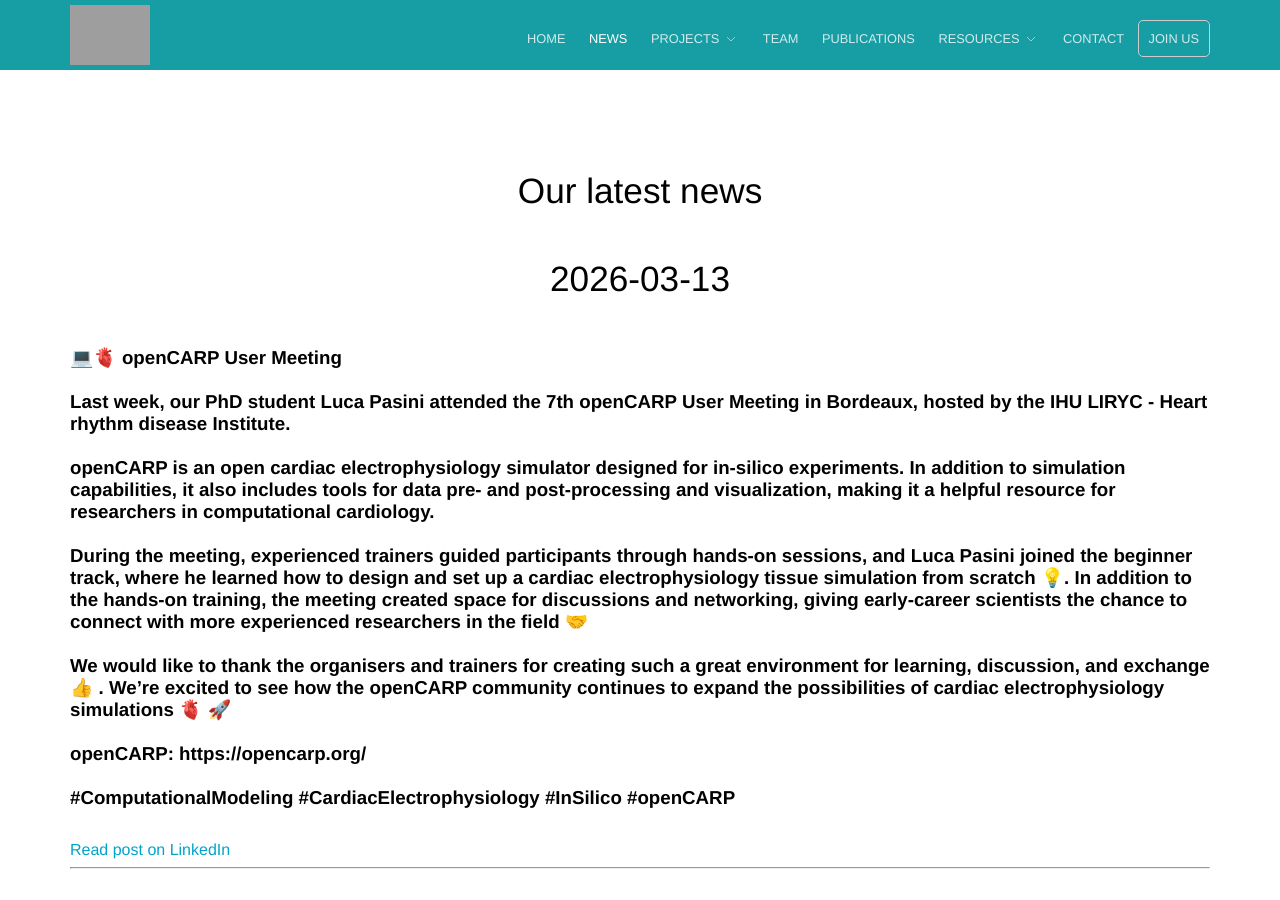
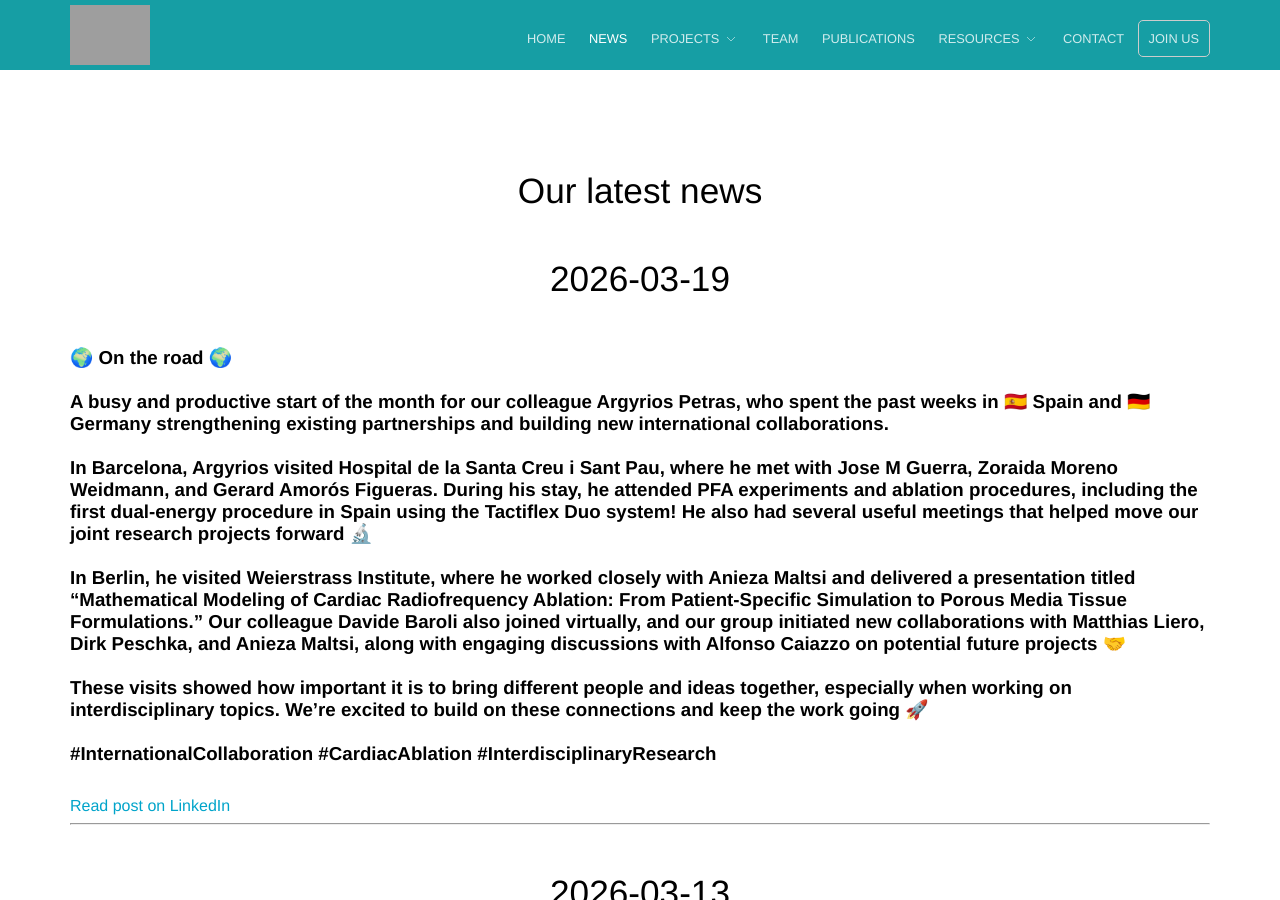
Before and after one commit to linzlabinsilmed/linzlabinsilmed.github.io, a Jekyll site: the page built from news.html, in a window 1280 px wide and 900 px high. Built offline with Jekyll 4.4.1, drawn with Linux system fonts in a browser that asks for light colours; some of the changed text lies outside the part shown; grey boxes are pictures that could not be loaded.

Commit message:
Update LinkedIn feed [auto]

```diff
--- a/_data/linkedin_feed.yml
+++ b/_data/linkedin_feed.yml
@@ -1,3 +1,38 @@
+- title: >-
+    🌍 On the road 🌍
+
+
+
+    A busy and productive start of the month for our colleague Argyrios Petras,
+    who spent the past weeks in 🇪🇸 Spain and 🇩🇪 Germany strengthening
+    existing partnerships and building new international collaborations.
+
+
+    In Barcelona, Argyrios visited Hospital de la Santa Creu i Sant Pau, where
+    he met with Jose M Guerra, Zoraida Moreno Weidmann, and Gerard Amorós
+    Figueras. During his stay, he attended PFA experiments and ablation
+    procedures, including the first dual-energy procedure in Spain using the
+    Tactiflex Duo system! He also had several useful meetings that helped move
+    our joint research projects forward 🔬
+
+
+    In Berlin, he visited Weierstrass Institute, where he worked closely with
+    Anieza Maltsi and delivered a presentation titled “Mathematical Modeling of
+    Cardiac Radiofrequency Ablation: From Patient-Specific Simulation to Porous
+    Media Tissue Formulations.” Our colleague Davide Baroli also joined
+    virtually, and our group initiated new collaborations with Matthias Liero,
+    Dirk Peschka, and Anieza Maltsi, along with engaging discussions with
+    Alfonso Caiazzo on potential future projects 🤝
+
+
+    These visits showed how important it is to bring different people and ideas
+    together, especially when working on interdisciplinary topics. We’re excited
+    to build on these connections and keep the work going 🚀
+
+
+    #InternationalCollaboration #CardiacAblation #InterdisciplinaryResearch
+  url: https://www.linkedin.com/posts/linz-lab-for-in-silico-medical-interventions_internationalcollaboration-cardiacablation-activity-7440381563617411073-fEIE
+  published: 2026-03-19
 - title: >-
     💻🫀  openCARP User Meeting
 
@@ -309,15 +344,3 @@
     🎉✨
   url: https://www.linkedin.com/posts/linz-lab-for-in-silico-medical-interventions_merry-christmas-from-the-linz-lab-for-activity-7409533339960983552-MjvG
   published: 2025-12-24
-- title: >-
-    🎄 Merry Christmas from the Linz Lab for In-Silico Medical Interventions! 🎄
-
-
-    We wish you a warm, peaceful, and joyful Christmas. May these days bring
-    rest, inspiration, and moments of celebration with those you care about.
-
-
-    ✨ Happy holidays from Argyrios Petras, Beata Ondrusova, Davide Baroli, Laura
-    Füssel, Luca Gerardo-Giorda, Luca Pasini and Minha Anees Msc! ✨
-  url: https://www.linkedin.com/posts/linz-lab-for-in-silico-medical-interventions_team-spotlight-minha-in-bordeaux-our-activity-7403780396506693634-2jMs
-  published: 2025-12-08
```
